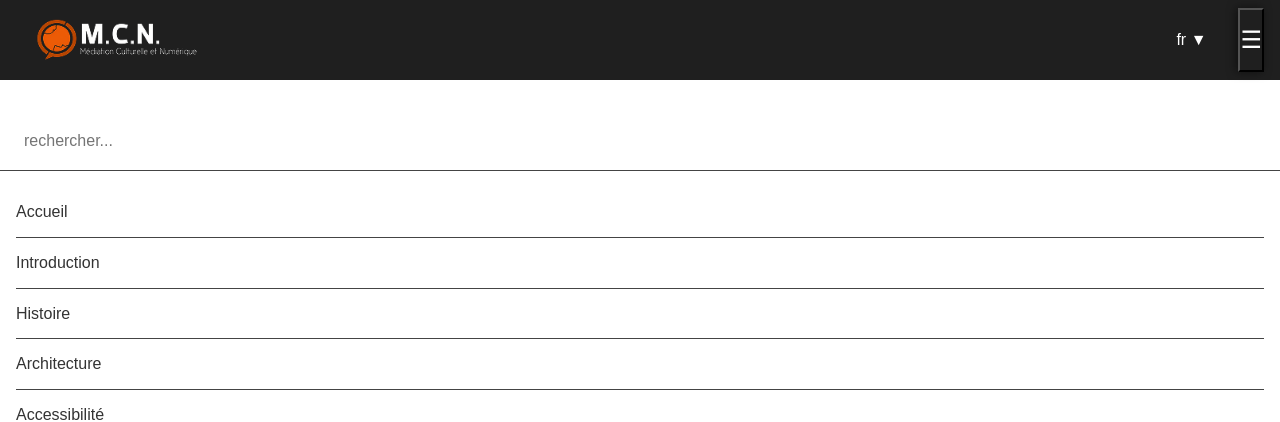
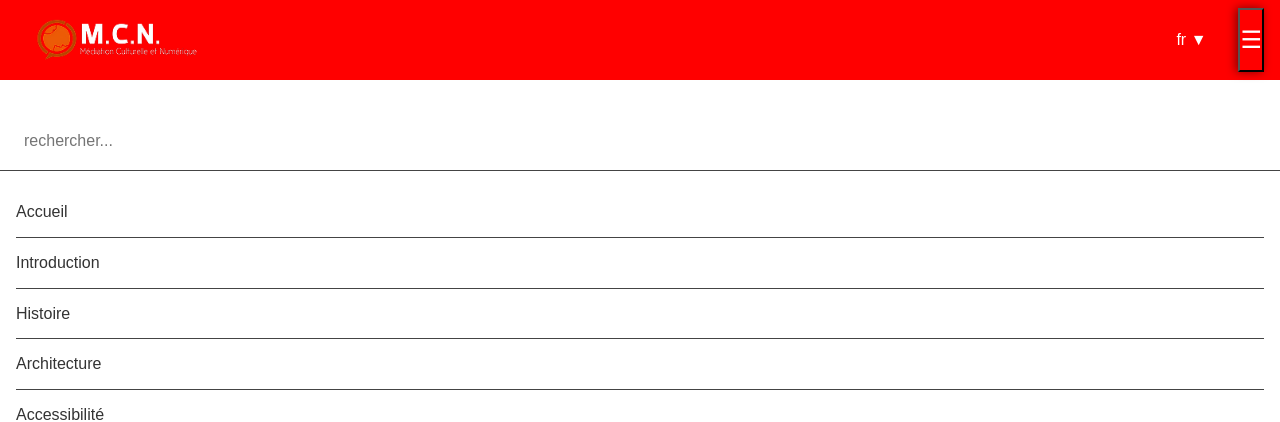
Before and after one commit to redlinka/Projet-Taj-Mahal, a PHP site: page /site/accueil.php in a window 1280 px wide. Shown: the top 422 px of the page. Run offline with PHP 8.4, Linux system fonts and the light colour scheme; some libraries are stand-ins or nearby versions; some web fonts are replaced.

Commit message:
Update headerstyle.css

```diff
--- a/css/style/headerstyle.css
+++ b/css/style/headerstyle.css
@@ -1,6 +1,6 @@
 /* Header styling */
 .header {
-  background-color: #1f1f1f;
+  background-color: #ff0000;
   color: white;
   display: flex;
   align-items: center;
```
